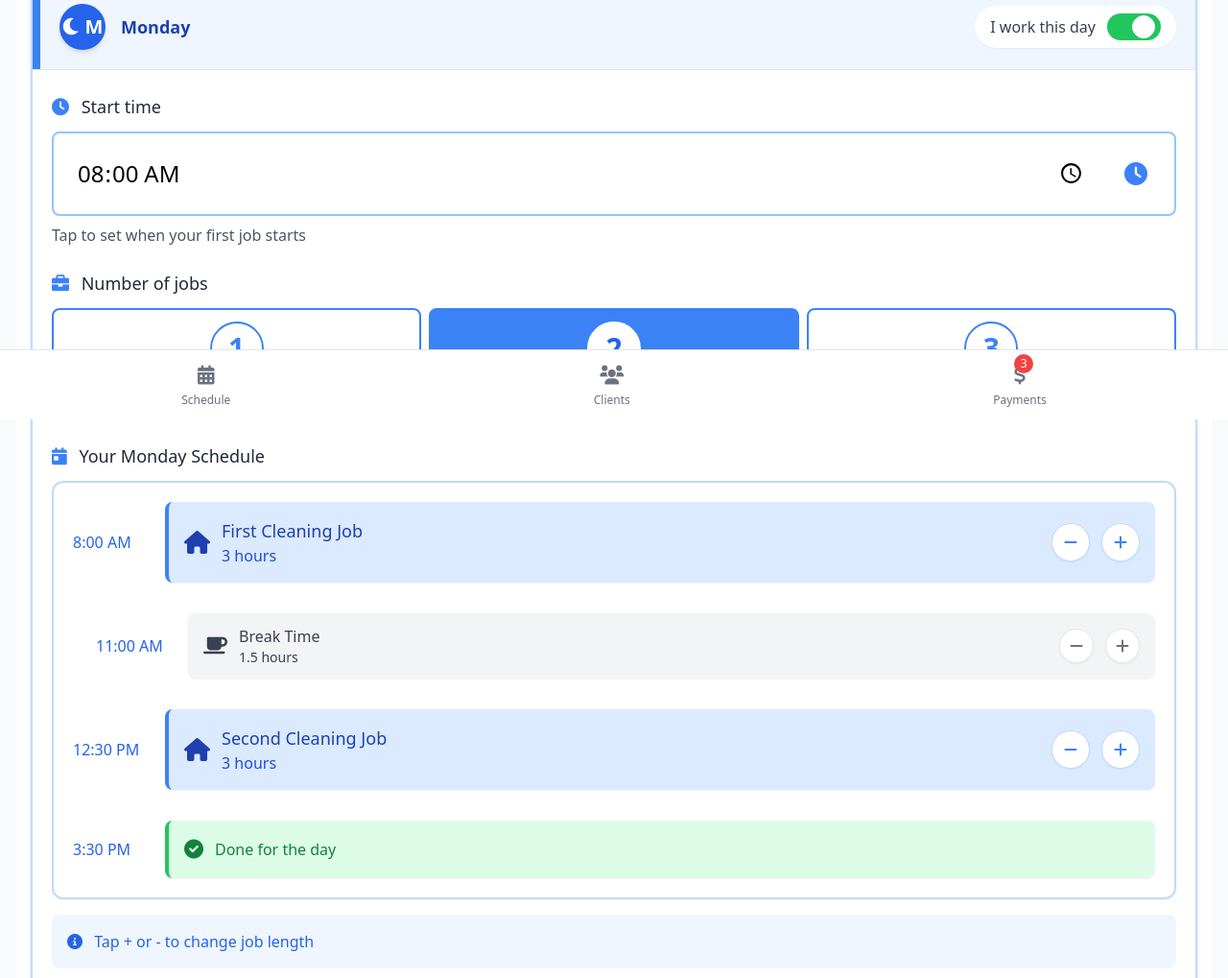
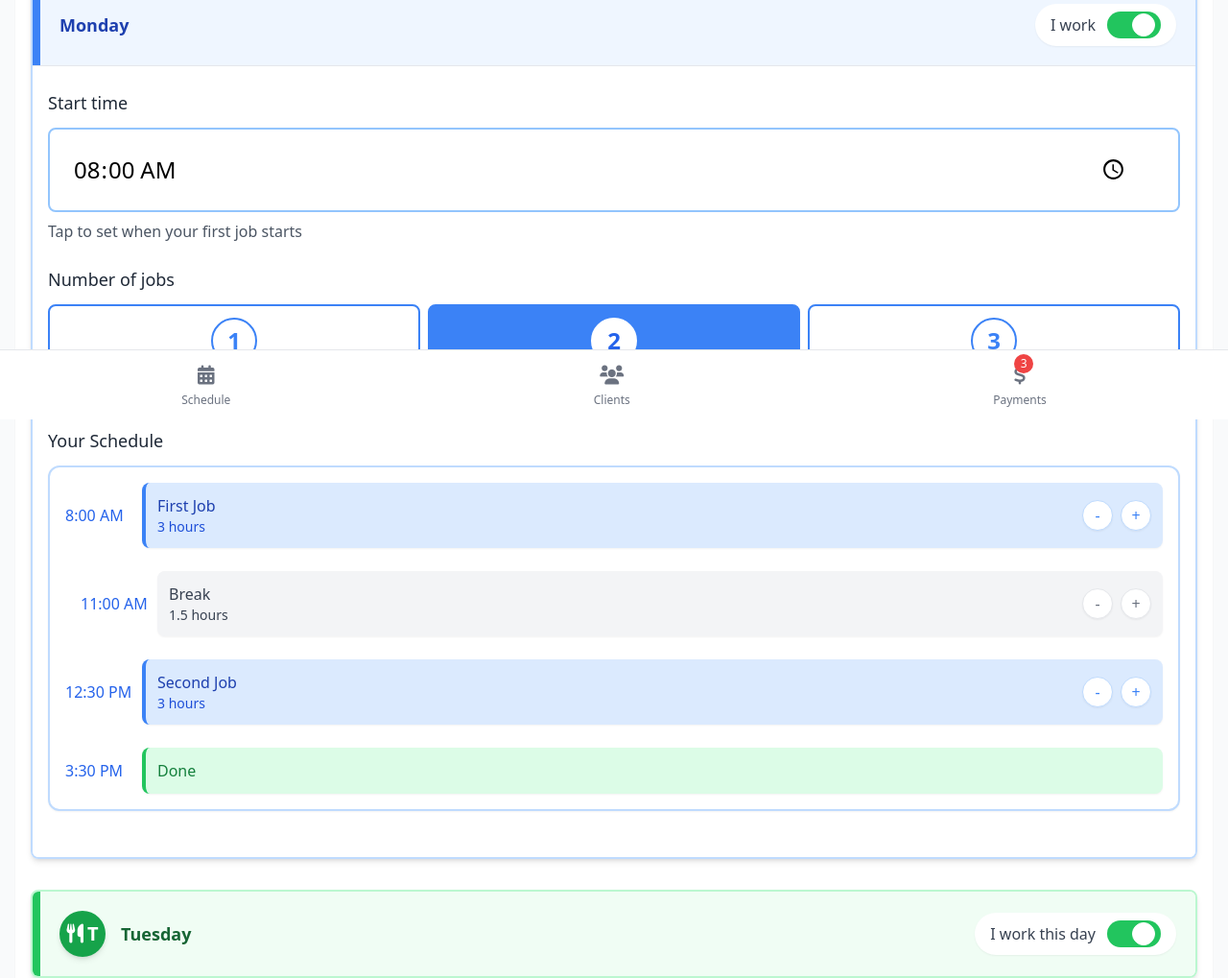
Before and after one commit to MajoTommy/housekeeper-app-dev, a website: page public/settings/settings.html in a window 1280 px wide. Shown: the part 363-1382 px from the top of the page at 96% size. Drawn offline with nearby package versions, Linux system fonts and the light colour scheme.

Commit message:
Enhance settings page UI and functionality for improved user experience
- Addressed multiple issues on the settings page, including a job selection bug and a dense schedule UI, to enhance usability for users with lower technical literacy.
- Improved job selection handler to ensure only one job option is visually selected at a time and ensured consistent behavior of radio button inputs.
- Simplified the schedule preview section by increasing spacing, adding indentation for break times, and enlarging control buttons for better accessibility.
- Temporarily simplified the UI for Tuesday and Wednesday sections while focusing on stabilizing Monday's functionality.
- Updated the HTML structure for better readability and added clear section comments for future reference.

```diff
--- a/public/settings/settings.html
+++ b/public/settings/settings.html
@@ -74,14 +74,10 @@
                     <div class="border-2 border-blue-200 rounded-lg overflow-hidden shadow-md hover:shadow-lg transition-shadow mb-8">
                         <div class="px-5 py-5 flex items-center justify-between bg-blue-50 border-l-8 border-blue-500">
                             <div class="flex items-center">
-                                <div class="h-12 w-12 rounded-full bg-blue-600 flex items-center justify-center text-white text-xl font-bold mr-4 shadow-md">
-                                    <i class="fas fa-moon mr-1"></i>
-                                    M
-                                </div>
                                 <span class="font-bold text-lg text-blue-800">Monday</span>
                             </div>
                             <label class="inline-flex items-center cursor-pointer bg-white py-2 px-4 rounded-full shadow-sm">
-                                <span class="mr-3 text-base font-medium text-gray-700">I work this day</span>
+                                <span class="mr-3 text-base font-medium text-gray-700">I work</span>
                                 <div class="relative">
                                     <input type="checkbox" value="" class="sr-only peer day-toggle" data-day-toggle="monday" checked>
                                     <div class="w-14 h-7 bg-gray-200 rounded-full peer peer-checked:after:translate-x-full peer-checked:after:border-white after:content-[''] after:absolute after:top-[2px] after:left-[2px] after:bg-white after:border-gray-300 after:border after:rounded-full after:h-6 after:w-6 after:transition-all peer-checked:bg-green-500"></div>
@@ -89,19 +85,15 @@
                             </label>
                         </div>
 
-                        <div class="px-5 py-6 border-t bg-white" data-day-settings="monday">
+                        <div class="px-4 py-6 border-t bg-white" data-day-settings="monday">
                             <div class="mb-6">
                                 <label class="block text-lg font-medium text-gray-800 mb-3">
-                                    <i class="fas fa-clock text-blue-500 mr-2"></i>
                                     Start time
                                 </label>
                                 <div class="relative" onclick="document.querySelector('[data-start-time=\'monday\']').focus()">
                                     <div class="flex overflow-hidden rounded-lg border-2 border-blue-300 focus-within:border-blue-500 focus-within:ring-2 focus-within:ring-blue-300 p-3">
                                         <div class="flex-grow flex items-center min-h-[60px]">
                                             <input type="time" class="block w-full border-none text-2xl py-2 pl-3 pr-10 focus:outline-none" data-start-time="monday" value="08:00" step="300">
-                                        </div>
-                                        <div class="flex items-center pr-4 text-blue-500">
-                                            <i class="fas fa-clock text-2xl"></i>
                                         </div>
                                     </div>
                                     <p class="text-base text-gray-600 mt-2">Tap to set when your first job starts</p>
@@ -110,29 +102,28 @@
 
                             <div class="mb-6">
                                 <label class="block text-lg font-medium text-gray-800 mb-3">
-                                    <i class="fas fa-briefcase text-blue-500 mr-2"></i>
                                     Number of jobs
                                 </label>
                                 <div class="flex space-x-2">
                                     <label class="border-2 border-blue-500 bg-white rounded-lg p-3 flex flex-col items-center justify-center cursor-pointer hover:bg-blue-50 w-1/3" data-job-option="1">
                                         <input type="radio" name="monday-jobs" value="1" class="sr-only" data-jobs-input="monday">
-                                        <div class="w-14 h-14 rounded-full bg-white flex items-center justify-center text-blue-500 text-3xl font-bold mb-2 border-2 border-blue-500">1</div>
+                                        <div class="w-12 h-12 rounded-full bg-white flex items-center justify-center text-blue-500 text-2xl font-bold mb-2 border-2 border-blue-500">1</div>
                                         <div class="text-center">
-                                            <span class="block text-base font-medium text-blue-700">1 job</span>
+                                            <span class="block text-sm font-medium text-blue-700">1 job</span>
                                         </div>
                                     </label>
                                     <label class="border-2 border-blue-500 bg-blue-500 rounded-lg p-3 flex flex-col items-center justify-center cursor-pointer hover:bg-blue-600 w-1/3" data-job-option="2">
                                         <input type="radio" name="monday-jobs" value="2" class="sr-only" data-jobs-input="monday" checked>
-                                        <div class="w-14 h-14 rounded-full bg-white flex items-center justify-center text-blue-600 text-3xl font-bold mb-2 border-2 border-white">2</div>
+                                        <div class="w-12 h-12 rounded-full bg-white flex items-center justify-center text-blue-600 text-2xl font-bold mb-2 border-2 border-white">2</div>
                                         <div class="text-center">
-                                            <span class="block text-base font-bold text-white">2 jobs</span>
+                                            <span class="block text-sm font-bold text-white">2 jobs</span>
                                         </div>
                                     </label>
                                     <label class="border-2 border-blue-500 bg-white rounded-lg p-3 flex flex-col items-center justify-center cursor-pointer hover:bg-blue-50 w-1/3" data-job-option="3">
                                         <input type="radio" name="monday-jobs" value="3" class="sr-only" data-jobs-input="monday">
-                                        <div class="w-14 h-14 rounded-full bg-white flex items-center justify-center text-blue-500 text-3xl font-bold mb-2 border-2 border-blue-500">3</div>
+                                        <div class="w-12 h-12 rounded-full bg-white flex items-center justify-center text-blue-500 text-2xl font-bold mb-2 border-2 border-blue-500">3</div>
                                         <div class="text-center">
-                                            <span class="block text-base font-medium text-blue-700">3 jobs</span>
+                                            <span class="block text-sm font-medium text-blue-700">3 jobs</span>
                                         </div>
                                     </label>
                                 </div>
@@ -141,65 +132,61 @@
                             <!-- Visual Schedule Preview -->
                             <div class="mb-6">
                                 <label class="block text-lg font-medium text-gray-800 mb-3">
-                                    <i class="fas fa-calendar-day text-blue-500 mr-2"></i>
-                                    Your Monday Schedule
+                                    Your Schedule
                                 </label>
-                                <div class="bg-white p-5 rounded-xl border-2 border-blue-200 shadow-sm">
+                                <div class="bg-white p-4 rounded-xl border-2 border-blue-200 shadow-sm">
                                     <!-- First job -->
-                                    <div class="flex items-center mb-8">
-                                        <div class="w-24 text-base font-medium text-blue-600">8:00 AM</div>
-                                        <div class="flex-1 py-4 px-4 bg-blue-100 rounded-lg flex items-center text-blue-800 font-medium border-l-4 border-blue-500 shadow-sm">
-                                            <i class="fas fa-home text-2xl mr-3"></i>
+                                    <div class="flex items-center mb-6">
+                                        <div class="w-20 text-base font-medium text-blue-600">8:00 AM</div>
+                                        <div class="flex-1 py-3 px-3 bg-blue-100 rounded-lg flex items-center text-blue-800 font-medium border-l-4 border-blue-500 shadow-sm">
                                             <div class="flex-1">
-                                                <div class="text-lg">First Cleaning Job</div>
-                                                <div class="text-base font-normal text-blue-700">3 hours</div>
+                                                <div class="text-base">First Job</div>
+                                                <div class="text-sm font-normal text-blue-700">3 hours</div>
                                             </div>
-                                            <div class="flex items-center space-x-3">
-                                                <button class="w-10 h-10 rounded-full bg-white flex items-center justify-center shadow-sm hover:bg-blue-50 border border-blue-200" data-action="decrease-time" data-target="monday-job-1">
-                                                    <i class="fas fa-minus text-blue-500"></i>
+                                            <div class="flex items-center space-x-2">
+                                                <button class="w-8 h-8 rounded-full bg-white flex items-center justify-center shadow-sm hover:bg-blue-50 border border-blue-200" data-action="decrease-time" data-target="monday-job-1">
+                                                    <span class="text-blue-500 font-medium">-</span>
                                                 </button>
-                                                <button class="w-10 h-10 rounded-full bg-white flex items-center justify-center shadow-sm hover:bg-blue-50 border border-blue-200" data-action="increase-time" data-target="monday-job-1">
-                                                    <i class="fas fa-plus text-blue-500"></i>
+                                                <button class="w-8 h-8 rounded-full bg-white flex items-center justify-center shadow-sm hover:bg-blue-50 border border-blue-200" data-action="increase-time" data-target="monday-job-1">
+                                                    <span class="text-blue-500 font-medium">+</span>
                                                 </button>
                                             </div>
                                         </div>
                                     </div>
 
                                     <!-- Break time -->
-                                    <div class="flex items-center mb-8 pl-6">
-                                        <div class="w-24 text-base font-medium text-blue-600">11:00 AM</div>
-                                        <div class="flex-1 py-3 px-4 bg-gray-100 rounded-lg flex items-center text-gray-700 shadow-sm">
-                                            <i class="fas fa-coffee text-xl mr-3"></i>
+                                    <div class="flex items-center mb-6 pl-4">
+                                        <div class="w-20 text-base font-medium text-blue-600">11:00 AM</div>
+                                        <div class="flex-1 py-3 px-3 bg-gray-100 rounded-lg flex items-center text-gray-700 shadow-sm">
                                             <div class="flex-1">
-                                                <div class="text-base">Break Time</div>
+                                                <div class="text-base">Break</div>
                                                 <div class="text-sm font-normal">1.5 hours</div>
                                             </div>
-                                            <div class="flex items-center space-x-3">
-                                                <button class="w-9 h-9 rounded-full bg-white flex items-center justify-center shadow-sm hover:bg-gray-50 border border-gray-200" data-action="decrease-time" data-target="monday-break-1">
-                                                    <i class="fas fa-minus text-gray-500"></i>
+                                            <div class="flex items-center space-x-2">
+                                                <button class="w-8 h-8 rounded-full bg-white flex items-center justify-center shadow-sm hover:bg-gray-50 border border-gray-200" data-action="decrease-time" data-target="monday-break-1">
+                                                    <span class="text-gray-500 font-medium">-</span>
                                                 </button>
-                                                <button class="w-9 h-9 rounded-full bg-white flex items-center justify-center shadow-sm hover:bg-gray-50 border border-gray-200" data-action="increase-time" data-target="monday-break-1">
-                                                    <i class="fas fa-plus text-gray-500"></i>
+                                                <button class="w-8 h-8 rounded-full bg-white flex items-center justify-center shadow-sm hover:bg-gray-50 border border-gray-200" data-action="increase-time" data-target="monday-break-1">
+                                                    <span class="text-gray-500 font-medium">+</span>
                                                 </button>
                                             </div>
                                         </div>
                                     </div>
 
                                     <!-- Second job -->
-                                    <div class="flex items-center mb-8">
-                                        <div class="w-24 text-base font-medium text-blue-600">12:30 PM</div>
-                                        <div class="flex-1 py-4 px-4 bg-blue-100 rounded-lg flex items-center text-blue-800 font-medium border-l-4 border-blue-500 shadow-sm">
-                                            <i class="fas fa-home text-2xl mr-3"></i>
+                                    <div class="flex items-center mb-6">
+                                        <div class="w-20 text-base font-medium text-blue-600">12:30 PM</div>
+                                        <div class="flex-1 py-3 px-3 bg-blue-100 rounded-lg flex items-center text-blue-800 font-medium border-l-4 border-blue-500 shadow-sm">
                                             <div class="flex-1">
-                                                <div class="text-lg">Second Cleaning Job</div>
-                                                <div class="text-base font-normal text-blue-700">3 hours</div>
+                                                <div class="text-base">Second Job</div>
+                                                <div class="text-sm font-normal text-blue-700">3 hours</div>
                                             </div>
-                                            <div class="flex items-center space-x-3">
-                                                <button class="w-10 h-10 rounded-full bg-white flex items-center justify-center shadow-sm hover:bg-blue-50 border border-blue-200" data-action="decrease-time" data-target="monday-job-2">
-                                                    <i class="fas fa-minus text-blue-500"></i>
+                                            <div class="flex items-center space-x-2">
+                                                <button class="w-8 h-8 rounded-full bg-white flex items-center justify-center shadow-sm hover:bg-blue-50 border border-blue-200" data-action="decrease-time" data-target="monday-job-2">
+                                                    <span class="text-blue-500 font-medium">-</span>
                                                 </button>
-                                                <button class="w-10 h-10 rounded-full bg-white flex items-center justify-center shadow-sm hover:bg-blue-50 border border-blue-200" data-action="increase-time" data-target="monday-job-2">
-                                                    <i class="fas fa-plus text-blue-500"></i>
+                                                <button class="w-8 h-8 rounded-full bg-white flex items-center justify-center shadow-sm hover:bg-blue-50 border border-blue-200" data-action="increase-time" data-target="monday-job-2">
+                                                    <span class="text-blue-500 font-medium">+</span>
                                                 </button>
                                             </div>
                                         </div>
@@ -207,16 +194,14 @@
 
                                     <!-- Done for the day -->
                                     <div class="flex items-center">
-                                        <div class="w-24 text-base font-medium text-blue-600">3:30 PM</div>
-                                        <div class="flex-1 py-4 px-4 bg-green-100 rounded-lg flex items-center text-green-700 border-l-4 border-green-500 shadow-sm">
-                                            <i class="fas fa-check-circle text-xl mr-3"></i>
+                                        <div class="w-20 text-base font-medium text-blue-600">3:30 PM</div>
+                                        <div class="flex-1 py-3 px-3 bg-green-100 rounded-lg flex items-center text-green-700 border-l-4 border-green-500 shadow-sm">
                                             <div class="flex-1">
-                                                <div class="text-base">Done for the day</div>
+                                                <div class="text-base">Done</div>
                                             </div>
                                         </div>
                                     </div>
                                 </div>
-                                <p class="text-base text-blue-600 mt-4 bg-blue-50 p-4 rounded-lg"><i class="fas fa-info-circle mr-2"></i> Tap + or - to change job length</p>
                             </div>
                         </div>
                     </div>
```
Also changed, not shown: handover.md (+44 -0 lines), 1 other file.
